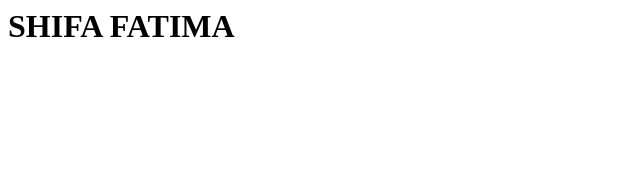
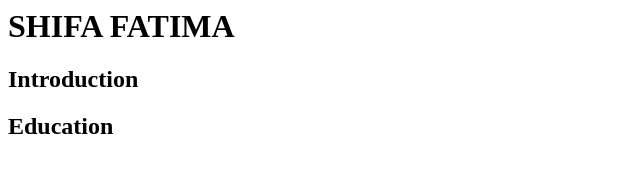
Before and after one commit to Shifafatima/HTML, a plain HTML site: page index.html in a window 1280 px wide. Shown: the whole page, without its empty margins (0-640 px from the left). Drawn offline with Linux system fonts and the light colour scheme.

Commit message:
Further headings

```diff
--- a/index.html
+++ b/index.html
@@ -2,6 +2,8 @@
     <head><title>web development session#3</title></head>
 <body>
     <h1>SHIFA FATIMA</h1>
+    <h2>Introduction</h2>
+    <h2>Education</h2>
 </body>
 
 
```
